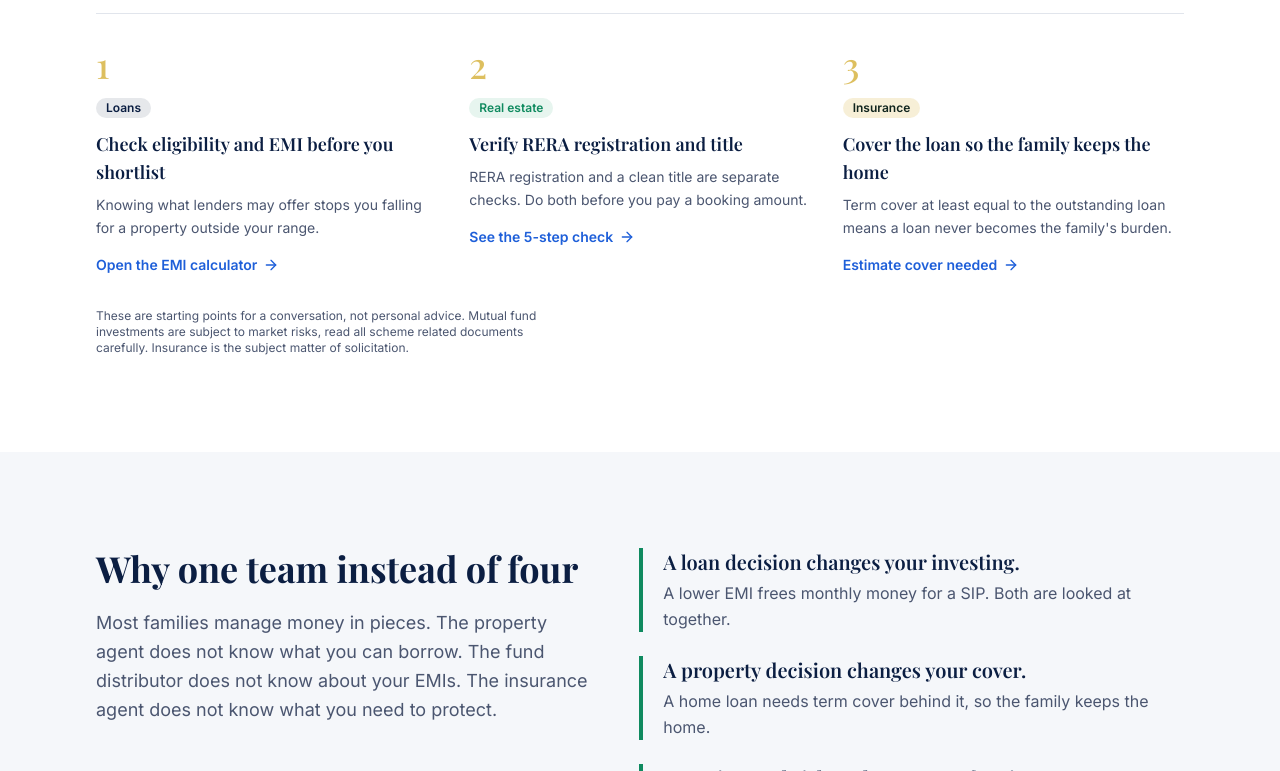
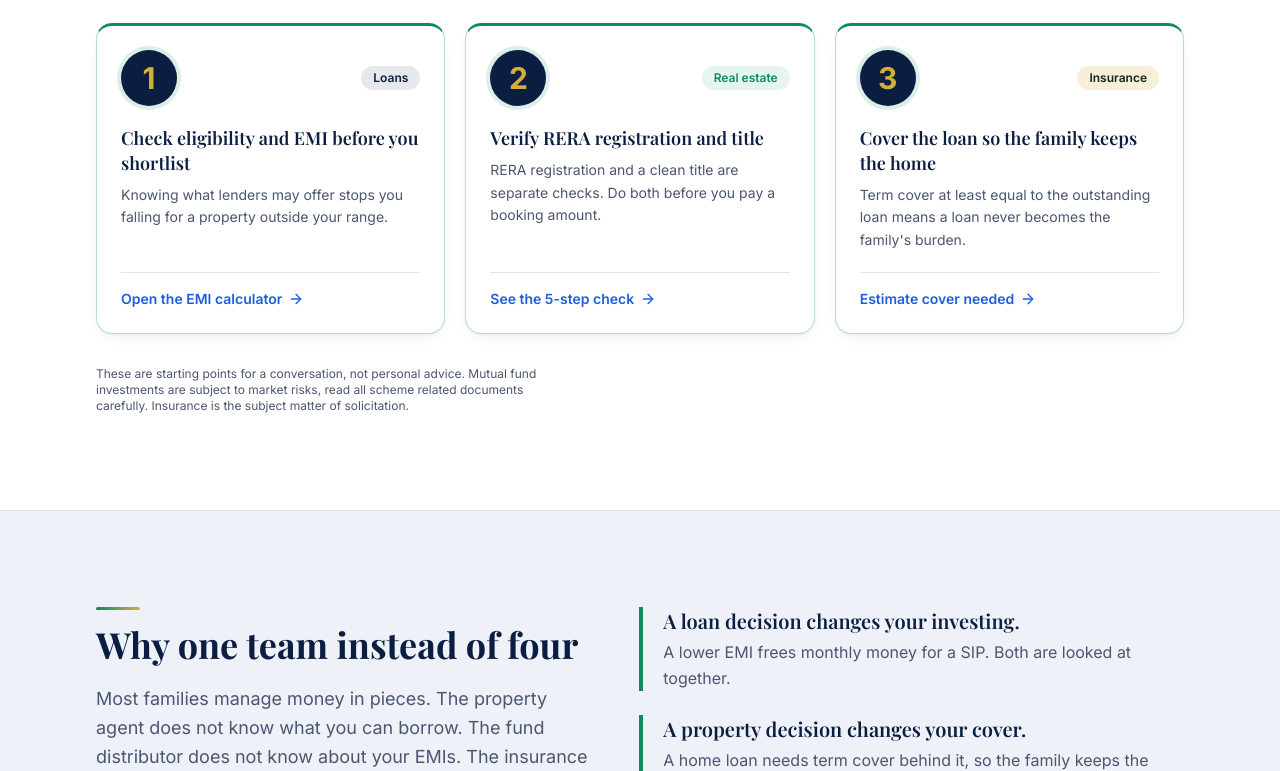
Before and after one commit to nexusadvisorsind-hash/arthavruksha, a Next.js app in the folder artha-vruksha/: page / in a window 1280 px wide. Shown: the part 2009-2780 px from the top of the page. Built offline with nearby package versions, Linux system fonts and the light colour scheme; no server answers.

Commit message:
Add files via upload

```diff
--- a/artha-vruksha/src/app/globals.css
+++ b/artha-vruksha/src/app/globals.css
@@ -2,7 +2,7 @@
 
 :root {
   --background: #FFFFFF;
-  --surface: #F5F7FA;
+  --surface: #EEF2F8;
   --foreground: #101A2E;
   --foreground-muted: #4B5670;
 
@@ -163,3 +163,48 @@ html {
 input[type="range"] {
   height: 1.5rem;
 }
+
+
+/* ---- Section rhythm -------------------------------------------------------
+   White and tinted bands alternate, and every tinted band has a hairline edge,
+   so where one section ends and the next begins is always clear. */
+main section.bg-surface {
+  border-top: 1px solid var(--border);
+  border-bottom: 1px solid var(--border);
+}
+main section.bg-background + section.bg-background {
+  border-top: 1px solid var(--border);
+}
+
+/* A short green-to-gold rule opens every section heading. It marks "a new
+   section starts here" and gives all pages the same, aligned starting line. */
+main section h2.text-3xl::before,
+main section h2.md\:text-4xl::before {
+  content: "";
+  display: block;
+  width: 44px;
+  height: 3px;
+  margin-bottom: 14px;
+  border-radius: 2px;
+  background: linear-gradient(90deg, var(--green), var(--accent));
+}
+main section h2.text-center::before { margin-left: auto; margin-right: auto; }
+
+/* Step and info cards: a hairline outline with a thin green top edge. */
+.step-card {
+  background: #fff;
+  border: 1px solid rgba(15, 138, 95, 0.28);
+  border-top: 3px solid var(--green);
+  border-radius: 16px;
+  box-shadow: 0 1px 2px rgba(11, 30, 66, 0.04), 0 6px 18px -10px rgba(11, 30, 66, 0.18);
+  transition: transform 0.2s ease, box-shadow 0.2s ease, border-color 0.2s ease;
+}
+.step-card:hover {
+  transform: translateY(-2px);
+  border-color: rgba(15, 138, 95, 0.55);
+  border-top-color: var(--green);
+  box-shadow: 0 2px 4px rgba(11, 30, 66, 0.05), 0 14px 28px -12px rgba(11, 30, 66, 0.25);
+}
+@media (prefers-reduced-motion: reduce) {
+  .step-card, .step-card:hover { transition: none; transform: none; }
+}
--- a/artha-vruksha/src/components/life-moment-picker.tsx
+++ b/artha-vruksha/src/components/life-moment-picker.tsx
@@ -114,20 +114,31 @@ export function LifeMomentPicker() {
             exit={{ opacity: 0 }}
             transition={{ duration: 0.22 }}
           >
-            <p className="font-heading text-xl md:text-2xl text-primary mb-8 measure">{moment.intro}</p>
-            <ol className="grid md:grid-cols-3 gap-x-8 gap-y-8 border-t border-border pt-8">
+            <p className="font-heading text-xl md:text-2xl text-primary mb-6 measure">{moment.intro}</p>
+            <ol className="grid md:grid-cols-3 gap-5 items-stretch">
               {moment.steps.map((s, i) => (
-                <li key={s.title} className="relative">
-                  <span className="font-heading text-4xl text-accent/80 leading-none block mb-3" aria-hidden>
-                    {i + 1}
-                  </span>
-                  <span className={`inline-block rounded-full px-2.5 py-0.5 text-xs font-semibold font-body mb-3 ${PILLAR_STYLE[s.pillar]}`}>
-                    {s.pillar}
-                  </span>
-                  <h3 className="font-heading font-semibold text-lg text-primary mb-2">{s.title}</h3>
-                  <p className="font-body text-sm text-foreground-muted leading-relaxed mb-3">{s.why}</p>
-                  <Link href={s.href} className="inline-flex items-center gap-1.5 font-body text-sm font-semibold text-secondary hover:underline">
-                    {s.cta} <ArrowRight className="h-4 w-4" />
+                <li
+                  key={s.title}
+                  className="step-card group flex flex-col p-6"
+                >
+                  <div className="flex items-center justify-between gap-3 mb-5">
+                    <span
+                      className="flex h-14 w-14 shrink-0 items-center justify-center rounded-full bg-primary font-body text-3xl font-bold leading-none text-accent ring-4 ring-green/15"
+                      aria-hidden
+                    >
+                      {i + 1}
+                    </span>
+                    <span className={`inline-block rounded-full px-3 py-1 text-xs font-semibold font-body ${PILLAR_STYLE[s.pillar]}`}>
+                      {s.pillar}
+                    </span>
+                  </div>
+                  <h3 className="font-heading font-semibold text-lg leading-snug text-primary mb-2">{s.title}</h3>
+                  <p className="font-body text-sm text-foreground-muted leading-relaxed mb-5">{s.why}</p>
+                  <Link
+                    href={s.href}
+                    className="mt-auto inline-flex items-center gap-1.5 border-t border-border pt-4 font-body text-sm font-semibold text-secondary hover:text-primary"
+                  >
+                    {s.cta} <ArrowRight className="h-4 w-4 transition-transform group-hover:translate-x-1" />
                   </Link>
                 </li>
               ))}
--- a/artha-vruksha/src/components/scroll-timeline.tsx
+++ b/artha-vruksha/src/components/scroll-timeline.tsx
@@ -12,18 +12,18 @@ export function ScrollTimeline({ items, accent = "#1E5FD9" }: { items: Item[]; a
   const scaleY = useSpring(scrollYProgress, { stiffness: 110, damping: 26 });
 
   return (
-    <ol ref={ref} className="relative pl-10 md:pl-14 space-y-10">
-      <span aria-hidden className="absolute left-[15px] md:left-[19px] top-2 bottom-2 w-[2px] bg-border" />
+    <ol ref={ref} className="relative pl-12 md:pl-[3.75rem] space-y-6">
+      <span aria-hidden className="absolute left-[19px] md:left-[23px] top-2 bottom-2 w-[2px] bg-border" />
       <motion.span
         aria-hidden
         style={{ scaleY, backgroundColor: accent }}
-        className="absolute left-[15px] md:left-[19px] top-2 bottom-2 w-[2px] origin-top"
+        className="absolute left-[19px] md:left-[23px] top-2 bottom-2 w-[2px] origin-top"
       />
       {items.map((it, i) => (
-        <li key={it.title} className="relative">
+        <li key={it.title} className="step-card relative p-5 md:p-6">
           <span
             aria-hidden
-            className="absolute -left-10 md:-left-14 top-0 flex h-8 w-8 md:h-10 md:w-10 items-center justify-center rounded-full bg-background border-2 font-heading font-semibold text-sm md:text-base"
+            className="absolute -left-12 md:-left-[3.75rem] top-4 flex h-10 w-10 md:h-12 md:w-12 items-center justify-center rounded-full bg-white border-2 ring-4 ring-background font-body font-bold text-xl md:text-2xl leading-none"
             style={{ borderColor: accent, color: accent }}
           >
             {i + 1}
```
